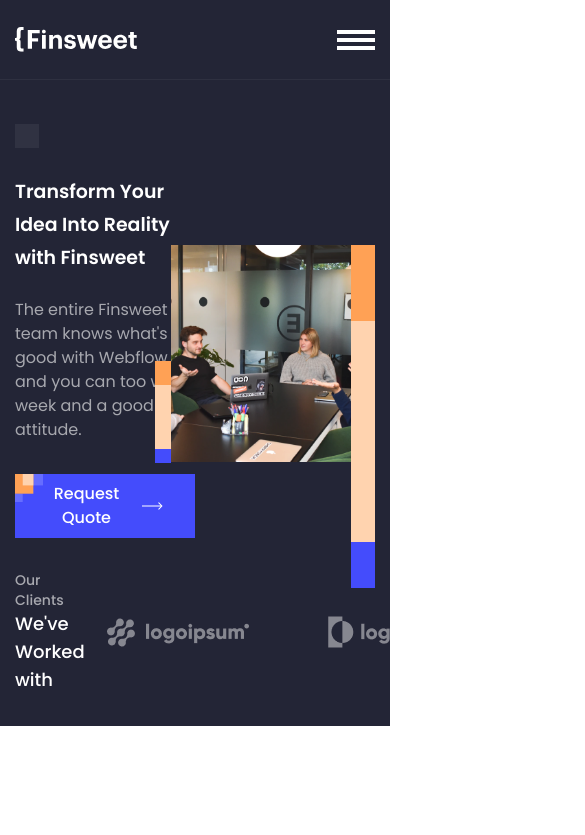
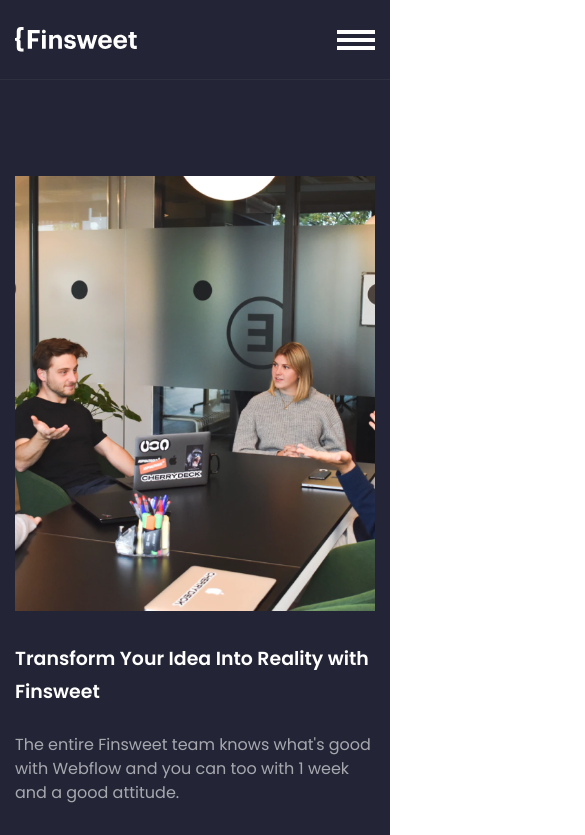
Before and after one commit to ZiBullet/finsweet-react, a React (Vite) app: page / in a window 390 px wide. Shown: the top 835 px of the page, 585 px wide, since content can reach past the window. Built offline with nearby package versions, Linux system fonts and the light colour scheme.

Commit message:
banner - adaptation - done -- small fixes

```diff
--- a/src/assets/scss/HomePage/Banner.scss
+++ b/src/assets/scss/HomePage/Banner.scss
@@ -10,12 +10,22 @@ $white: #FFFFFF;
         display: flex;
         flex-direction: column;
         gap: 32px;
+
+        @media screen and (max-width: 1220px) {
+            gap: 55px;
+        }
     }
 
     &__top {
         display: flex;
         align-items: center;
         justify-content: space-between;
+        gap: 15px;
+
+        @media screen and (max-width: 1024px) {
+            flex-direction: column-reverse;
+            gap: 25px;
+        }
 
         &-desc {
             max-width: 600px;
@@ -45,6 +55,10 @@ $white: #FFFFFF;
                 width: 24px;
                 height: 24px;
                 background: #FFFFFF0F;
+
+                @media screen and (max-width: 1024px) {
+                    display: none;
+                }
             }
         }
 
@@ -56,12 +70,81 @@ $white: #FFFFFF;
             line-height: 24px;
             margin-bottom: 32px;
         }
+
+        &-btn {
+            @media screen and (max-width: 1024px) {
+                align-self: flex-end;
+            }
+        }
+
+        &-img {
+            max-width: 524px;
+            width: 100%;
+
+            position: relative;
+            right: 24px;
+
+            @media screen and (max-width: 1180px) {
+                right: 0;
+
+                .decor {
+                    display: none;
+                }
+            }
+
+            .banner__decor-before {
+                left: -16px;
+                bottom: 6px;
+                width: 16px;
+
+                .line-orange {
+                    height: 24px;
+                }
+
+                .line-beige {
+                    height: 64px;
+                }
+
+                .line-blue {
+                    height: 14px;
+                }
+            }
+
+            img {
+                position: relative;
+                width: 100%;
+                height: 100%;
+            }
+
+            .banner__decor-after {
+                top: 0;
+                right: -24px;
+                width: 24px;
+
+                .line-orange {
+                    height: 76px;
+                }
+
+                .line-beige {
+                    height: 221px;
+                }
+
+                .line-blue {
+                    height: 46px;
+                }
+            }
+        }
+
     }
 
     &__bottom {
         display: flex;
         align-items: center;
         justify-content: space-between;
+
+        @media screen and (max-width: 1220px) {
+            flex-direction: column;
+        }
 
         &-desc {
             max-width: 188px;
@@ -70,6 +153,11 @@ $white: #FFFFFF;
             display: flex;
             flex-direction: column;
             align-items: flex-start;
+
+            @media screen and (max-width: 1220px) {
+                align-items: center;
+                text-align: center;
+            }
         }
 
         &-title {
@@ -90,53 +178,11 @@ $white: #FFFFFF;
         &-clients {
             display: flex;
             align-items: center;
-            justify-content: space-between;
+            justify-content: center;
+            flex-wrap: wrap;
             gap: 32px;
         }
     }
 
-    &__img {
-        max-width: 524px;
-        width: 100%;
 
-        position: relative;
-        right: 24px;
-
-        .banner__decor-before {
-            left: -16px;
-            bottom: 6px;
-            width: 16px;
-
-            .line-orange {
-                height: 24px;
-            }
-            .line-beige {
-                height: 64px;
-            }
-            .line-blue {
-                height: 14px;
-            }
-        }
-
-        img {
-            position: relative;
-            width: 100%;
-            height: 100%;
-        }
-
-        .banner__decor-after {
-            top: 0;
-            right: -24px;
-            width: 24px;
-            .line-orange {
-                height: 76px;
-            }
-            .line-beige {
-                height: 221px;
-            }
-            .line-blue {
-                height: 46px;
-            }
-        }
-    }
 }
--- a/src/assets/scss/base.scss
+++ b/src/assets/scss/base.scss
@@ -1,4 +1,5 @@
 $white: #FFFFFF;
+$darkBlue: #232536;
 $blue: #444CFC;
 $orange: #FFA155;
 $beige: #FFD3AF;
@@ -22,6 +23,15 @@ $beige: #FFD3AF;
 
 body {
     overflow-x: hidden;
+
+    &::-webkit-scrollbar {
+        width: 6px;
+        background: $white;
+
+        &-thumb {
+            background: $darkBlue;
+        }
+    }
 }
 
 input,
@@ -60,7 +70,7 @@ button {
     gap: 16px;
 
     height: 64px;
-    padding: 0 32px;
+    padding-inline: 32px;
     transition: .3s;
 
     position: relative;
@@ -88,6 +98,16 @@ button {
         position: absolute;
         top: 0;
         left: 0;
+    }
+
+    @media screen and (max-width: 425px) {
+        height: 54px;
+        padding-inline: 24px;
+
+        &::after {
+            width: 15px;
+            height: 15px;
+        }
     }
 
     &:hover::after {
--- a/src/pages/HomePage/Banner.jsx
+++ b/src/pages/HomePage/Banner.jsx
@@ -18,7 +18,7 @@ const Banner = () => {
                             <img src={arrowRightIcon} alt="arrowRightIcon" />
                         </button>
                     </div>
-                    <div className="banner__img">
+                    <div className="banner__top-img">
                         <div className="banner__decor-before decor">
                             <div className="decor__line line-orange"></div>
                             <div className="decor__line line-beige"></div>
```
